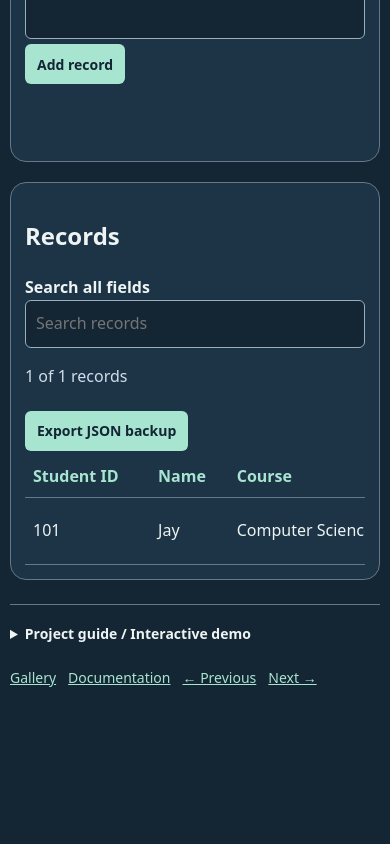
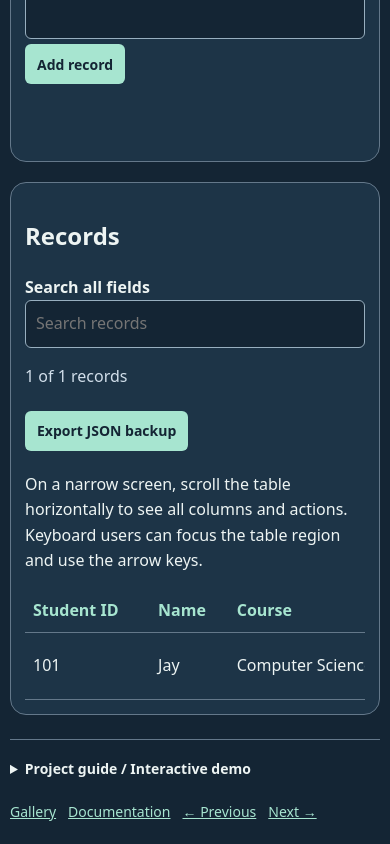
Before and after one commit to Jayshah3309/mini-projects, a website: page 66-student-database/index.html in a window 390 px wide. Shown: the part 586-1430 px from the top of the page. Before the commit the page ends 1296 px from the top, so only its background shows below. Drawn offline with Linux system fonts and the light colour scheme.

Commit message:
Explain mobile and keyboard navigation in management tables (#1)
Co-authored-by: Jay Shah <jayshah3309@users.noreply.github.com>

```diff
--- a/66-student-database/index.html
+++ b/66-student-database/index.html
@@ -31,11 +31,12 @@
         ><input type="search" id="search" placeholder="Search records" />
         <p id="count" role="status"></p>
         <button id="export" type="button">Export JSON backup</button>
-        <div
+        <p id="table-help">On a narrow screen, scroll the table horizontally to see all columns and actions. Keyboard users can focus the table region and use the arrow keys.</p>
+      <div
           class="table-scroll"
           tabindex="0"
           role="region"
-          aria-label="Records table"
+          aria-label="Records table" aria-describedby="table-help"
         >
           <table>
             <thead>
```
Also changed, not shown: 67-library-management/index.html (+3 -2 lines), 70-inventory-management/index.html (+3 -2 lines).
